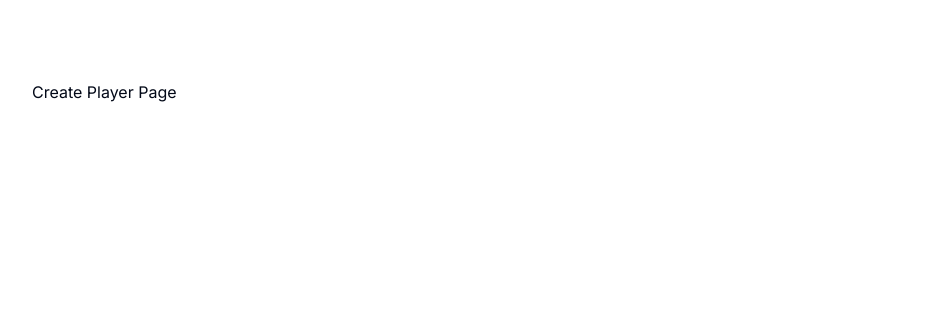
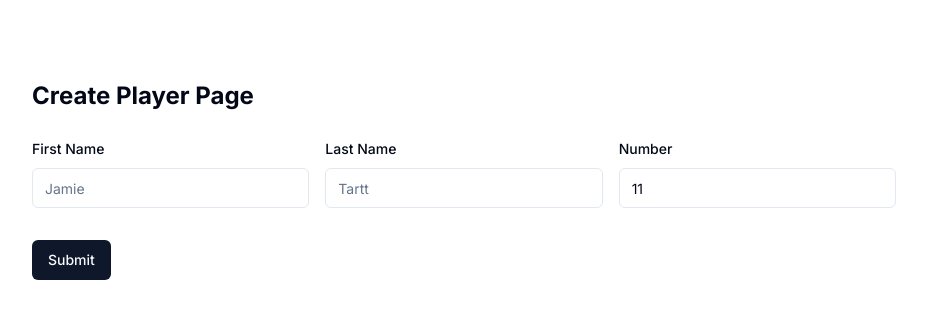
Before and after one commit to jakubfiglak/sandbox, a Next.js app: page /nested-forms/create-player in a window 1280 px wide. Shown: the top 318 px of the page, without its empty margins (176-1103 px from the left). Built offline with nearby package versions, Linux system fonts and the light colour scheme.

Commit message:
feat: player form

```diff
--- /dev/null
+++ b/app/nested-forms/components/create-player-form.tsx
@@ -0,0 +1,36 @@
+"use client";
+
+import { zodResolver } from "@hookform/resolvers/zod";
+import { useForm } from "react-hook-form";
+
+import { Button } from "@/components/ui/button";
+import { Form } from "@/components/ui/form";
+
+import { createPlayerInputSchema, CreatePlayerInput } from "../schemas";
+import { PlayerFields } from "./player-fields";
+
+export const CreatePlayerForm = () => {
+  const form = useForm<CreatePlayerInput>({
+    resolver: zodResolver(createPlayerInputSchema),
+    defaultValues: {
+      firstName: "",
+      lastName: "",
+      number: 11,
+    },
+  });
+
+  function onSubmit(values: CreatePlayerInput) {
+    console.log(values);
+  }
+
+  return (
+    <Form {...form}>
+      <form onSubmit={form.handleSubmit(onSubmit)} className="space-y-8">
+        <div className="grid gap-4 md:grid-cols-3 flex-1">
+          <PlayerFields control={form.control} />
+        </div>
+        <Button type="submit">Submit</Button>
+      </form>
+    </Form>
+  );
+};
--- a/app/nested-forms/components/player-fields.tsx
+++ b/app/nested-forms/components/player-fields.tsx
@@ -9,11 +9,9 @@ import {
 } from "@/components/ui/form";
 import { Input } from "@/components/ui/input";
 
-import { type CreateTeamInput } from "../schemas";
-
 type PlayerFieldsProps = {
-  control: Control<CreateTeamInput>;
-  index: number;
+  control: Control<any>;
+  index?: number;
 };
 
 export const PlayerFields = ({ control, index }: PlayerFieldsProps) => {
@@ -21,7 +19,9 @@ export const PlayerFields = ({ control, index }: PlayerFieldsProps) => {
     <>
       <FormField
         control={control}
-        name={`players.${index}.firstName`}
+        name={
+          typeof index === "number" ? `players.${index}.firstName` : "firstName"
+        }
         render={({ field }) => (
           <FormItem>
             <FormLabel>First Name</FormLabel>
@@ -34,7 +34,9 @@ export const PlayerFields = ({ control, index }: PlayerFieldsProps) => {
       />
       <FormField
         control={control}
-        name={`players.${index}.lastName`}
+        name={
+          typeof index === "number" ? `players.${index}.lastName` : "lastName"
+        }
         render={({ field }) => (
           <FormItem>
             <FormLabel>Last Name</FormLabel>
@@ -47,7 +49,7 @@ export const PlayerFields = ({ control, index }: PlayerFieldsProps) => {
       />
       <FormField
         control={control}
-        name={`players.${index}.number`}
+        name={typeof index === "number" ? `players.${index}.number` : "number"}
         render={({ field }) => (
           <FormItem>
             <FormLabel>Number</FormLabel>
--- a/app/nested-forms/create-player/page.tsx
+++ b/app/nested-forms/create-player/page.tsx
@@ -1,5 +1,12 @@
+import { CreatePlayerForm } from "../components/create-player-form";
+
 const CreatePlayerPage = () => {
-  return <h1>Create Player Page</h1>;
+  return (
+    <div>
+      <h1 className="font-bold text-2xl mb-6">Create Player Page</h1>
+      <CreatePlayerForm />
+    </div>
+  );
 };
 
 export default CreatePlayerPage;
--- a/app/nested-forms/schemas.ts
+++ b/app/nested-forms/schemas.ts
@@ -1,14 +1,16 @@
 import { z } from "zod";
+
+export const createPlayerInputSchema = z.object({
+  firstName: z.string().min(2),
+  lastName: z.string().min(2),
+  number: z.coerce.number().min(1).max(99),
+});
+
+export type CreatePlayerInput = z.infer<typeof createPlayerInputSchema>;
 
 export const createTeamInputSchema = z.object({
   name: z.string().min(2),
-  players: z.array(
-    z.object({
-      firstName: z.string().min(2),
-      lastName: z.string().min(2),
-      number: z.coerce.number().min(1).max(99),
-    })
-  ),
+  players: z.array(createPlayerInputSchema),
 });
 
 export type CreateTeamInput = z.infer<typeof createTeamInputSchema>;
```
